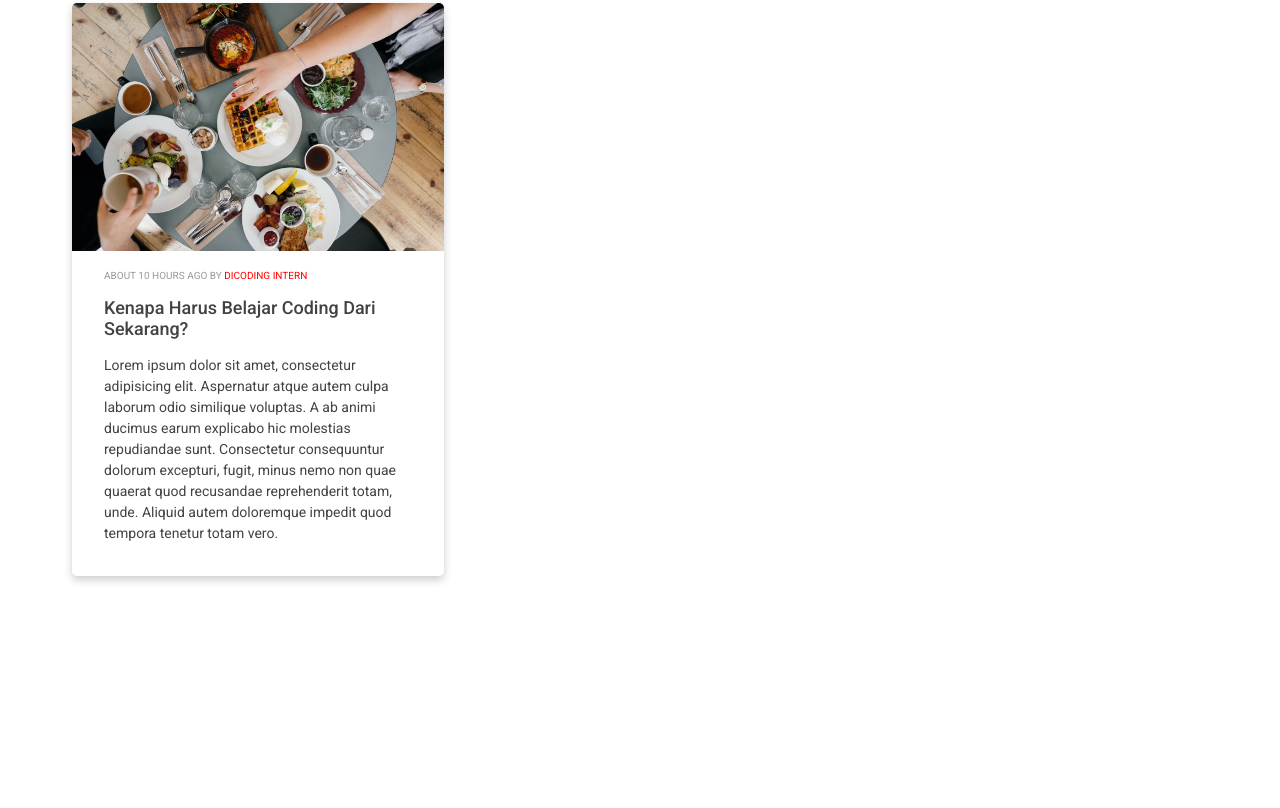
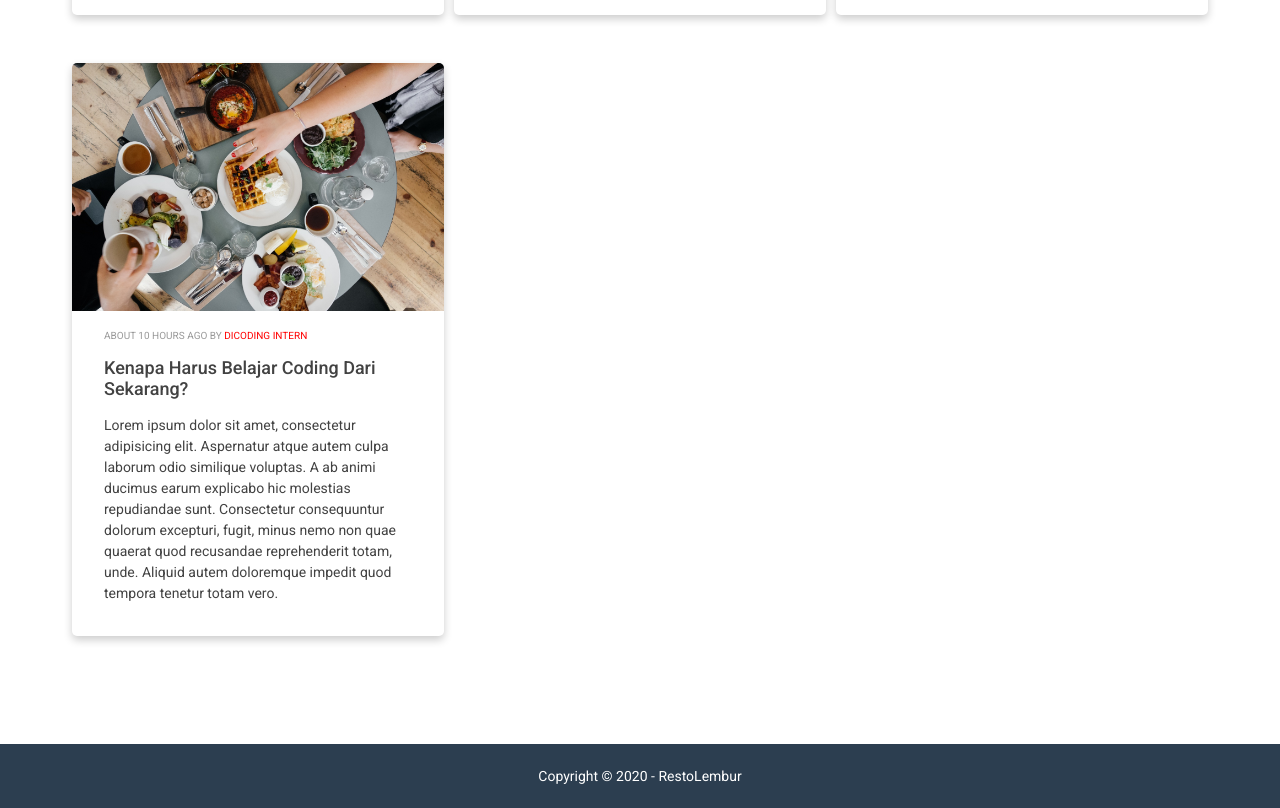
Before and after one commit to rrewind/restolembur-app, a website built with webpack: page src/templates/index.html in a window 1280 px wide. Shown: the part 1188-1996 px from the top of the page. Before the commit the page ends 1812 px from the top, so only its background shows below. Built offline with nearby package versions, Linux system fonts and the light colour scheme; files whose address does not match are found by name.

Commit message:
add footer, fix list label

```diff
--- a/src/styles/main.css
+++ b/src/styles/main.css
@@ -106,21 +106,21 @@ body {
 }
 
 /*
- * latest
+ * list
  */
 
- .latest {
+.list {
     width: 100%;
     margin: 60px auto;
     text-align: center;
 }
 
-.latest__label {
+.list_label {
     font-size: 32px;
     font-weight: lighter;
 }
 
-.latest__label::after {
+.list_label::after {
     content: '';
     margin-top: 16px;
     display: block;
@@ -188,3 +188,21 @@ body {
     font-size: 14px;
     line-height: 1.5em;
 }
+
+/*
+ * footer
+ */
+
+footer {
+    background-color: #2c3e50;
+    padding: 2em;
+    width: 100%;
+    text-align: center;
+}
+
+footer p {
+    display: inline-block;
+    text-decoration: none;
+    font-size: 14px;
+    color: #fff;
+}
--- a/src/templates/index.html
+++ b/src/templates/index.html
@@ -28,7 +28,7 @@
     <main>
         <section class="content">
             <div class="list">
-                <h1 class="latest__label">List Resto</h1>
+                <h1 class="list_label">List Resto</h1>
                 <div class="posts">
                     <article class="post-item">
                         <img class="post-item_thumbnail"
@@ -98,5 +98,8 @@
             </div>
         </section>
     </main>
+    <footer>
+        <p>Copyright © 2020 - RestoLembur</p>
+    </footer>
 </body>
 </html>
```
